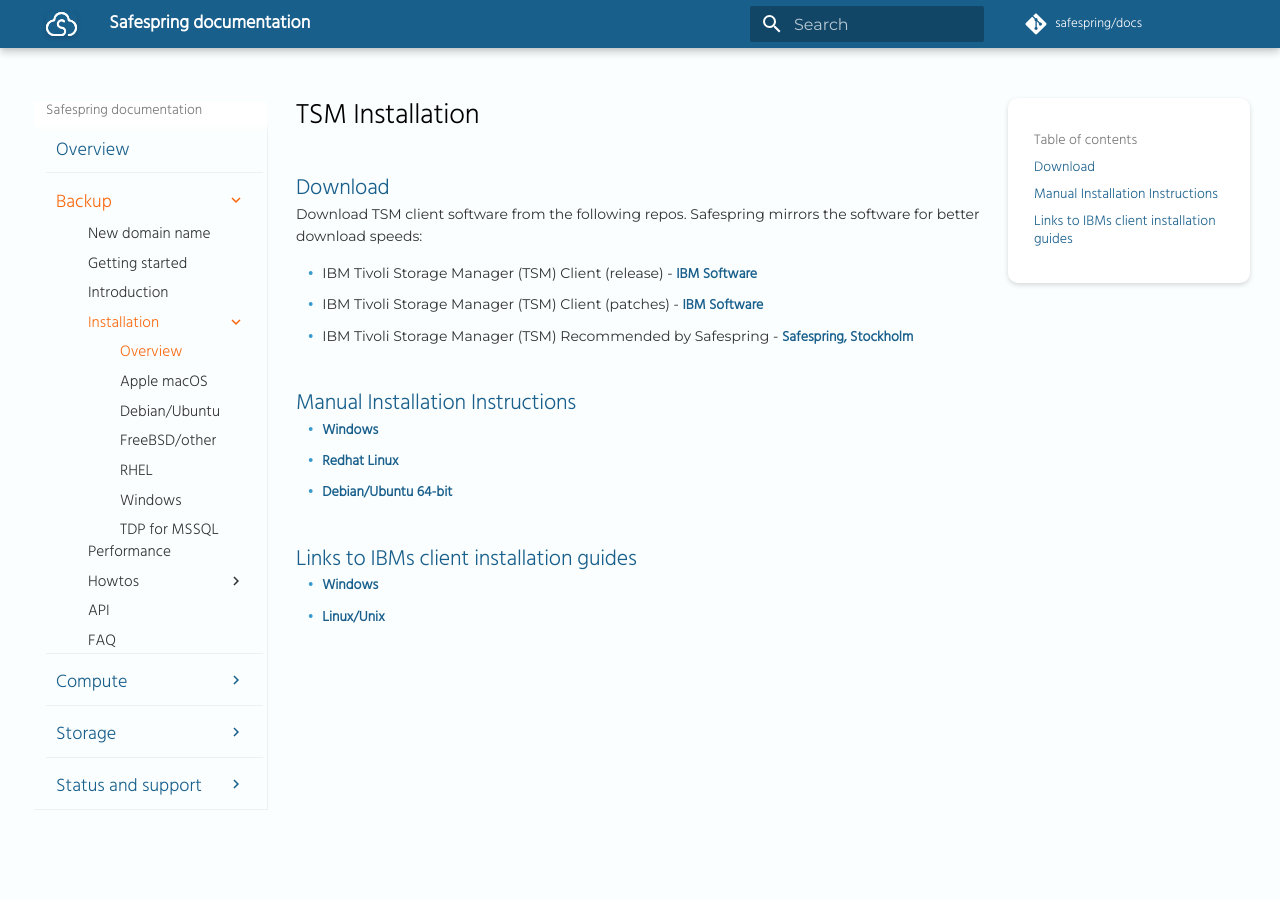
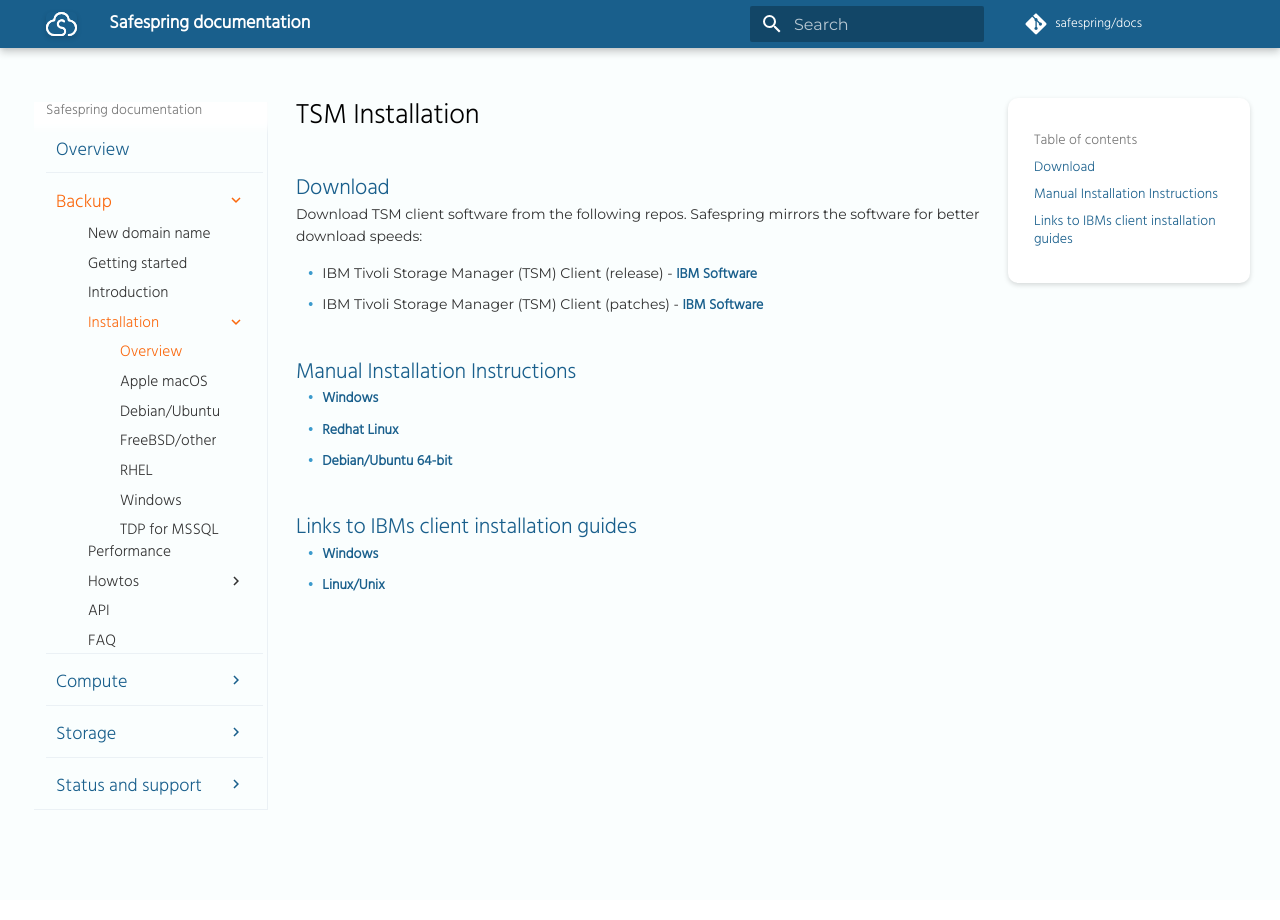
Before and after one commit to safespring/docs, an MkDocs documentation site: the page built from content/backup/install/overview.md, in a window 1280 px wide. Built offline with MkDocs 1.6.1 and Material for MkDocs 9.7.7, drawn with Linux system fonts in a browser that asks for light colours; comment, search, counter and statistics services are not loaded; old or Windows-style settings are respelled for this version of MkDocs.

Commit message:
Remove references to repo.cloud.ipnett.com
domain repo.cloud.ipnett.com will be removed

```diff
--- a/content/backup/install/overview.md
+++ b/content/backup/install/overview.md
@@ -6,7 +6,6 @@
 
 - IBM Tivoli Storage Manager (TSM) Client (release) - [IBM Software](https://www3.software.ibm.com/storage/tivoli-storage-management/maintenance/client/)
 - IBM Tivoli Storage Manager (TSM) Client (patches) - [IBM Software](https://www3.software.ibm.com/storage/tivoli-storage-management/patches/client/)
-- IBM Tivoli Storage Manager (TSM) Recommended by Safespring - [Safespring, Stockholm](https://repo.cloud.ipnett.com/tsm/recommended/)
 
 ## Manual Installation Instructions
 
```
